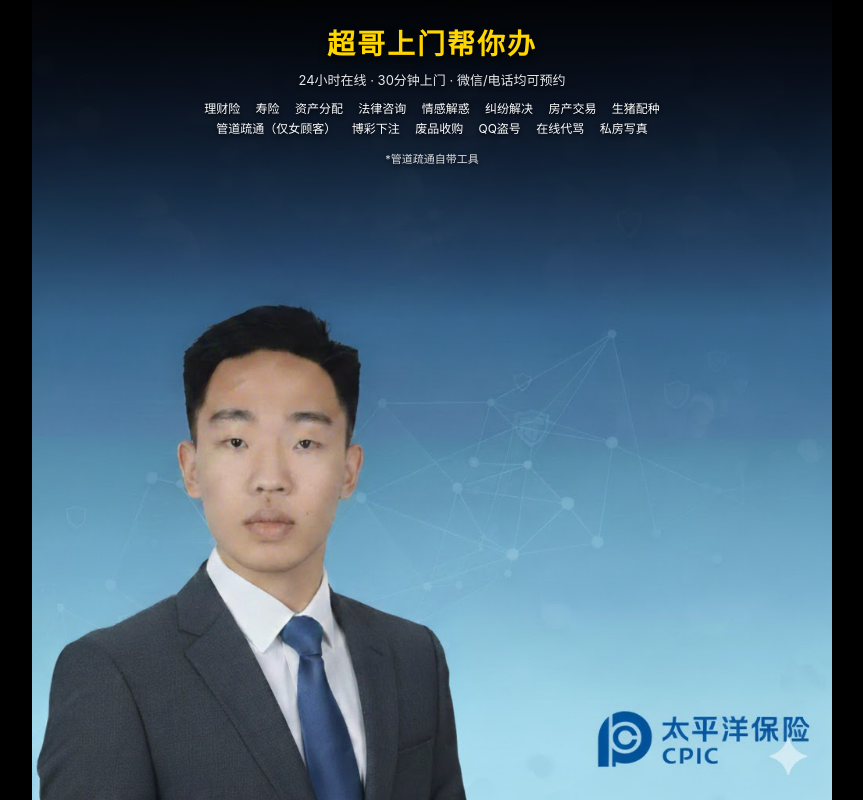
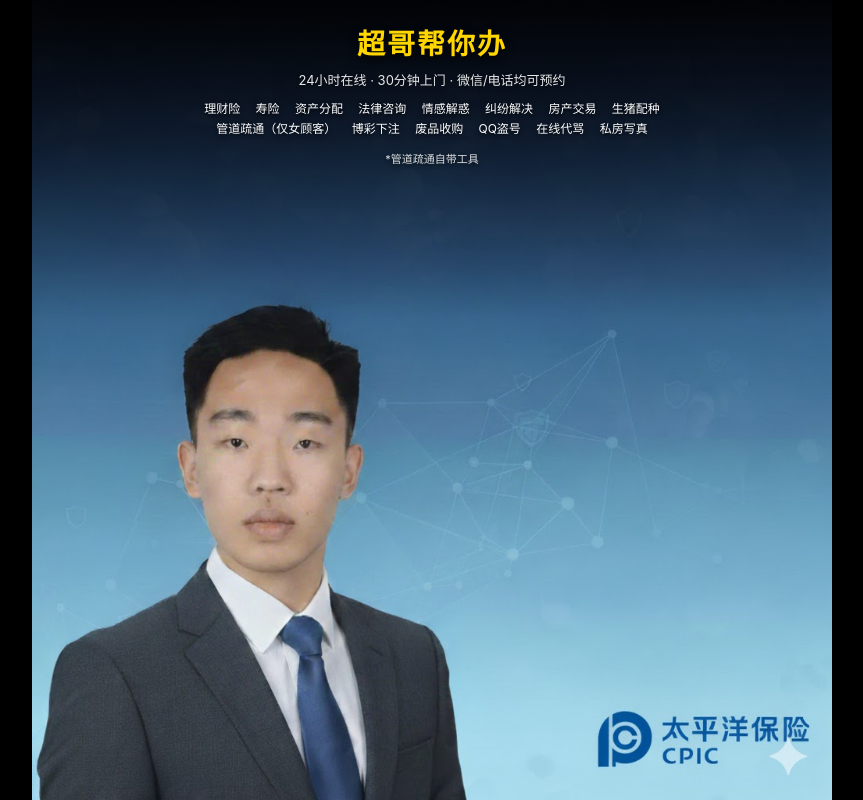
Before and after one commit to chenzikkk/chaoge-help, a plain HTML site: page index.html in a window 1280 px wide. Shown: the whole page, without its empty margins (208-1071 px from the left). Drawn offline with Linux system fonts and the light colour scheme.

Commit message:
Update title text in index.html

```diff
--- a/index.html
+++ b/index.html
@@ -109,7 +109,7 @@
   <div class="gradient-top"></div>
 
   <div class="text-area">
-    <div class="title">超哥上门帮你办</div>
+    <div class="title">超哥帮你办</div>
     <div class="subtitle">24小时在线 · 30分钟上门 · 微信/电话均可预约</div>
 
     <div class="services">
```
